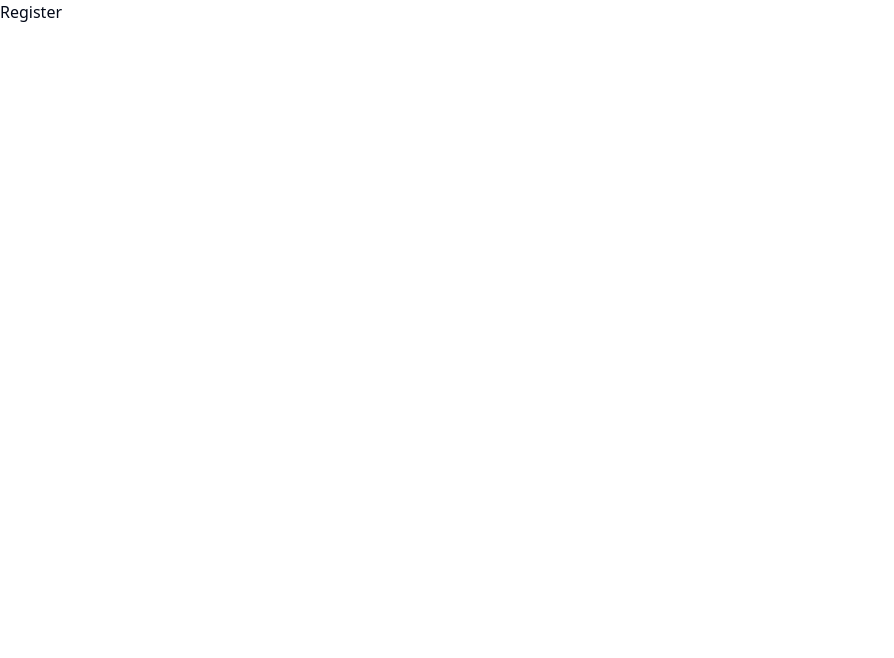
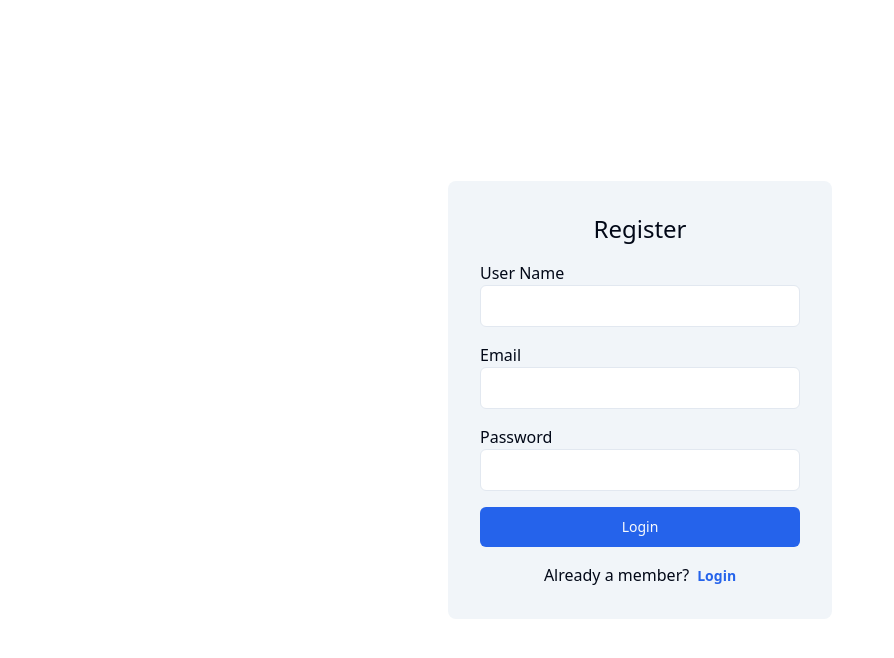
Before and after one commit to yzhuuuu/store, a React (Vite) app: page /register in a window 1280 px wide. Shown: the top 658 px of the page, without its empty margins (0-894 px from the left). Built offline with nearby package versions, Linux system fonts and the light colour scheme.

Commit message:
finish login and register pages

```diff
--- a/src/pages/Login.tsx
+++ b/src/pages/Login.tsx
@@ -1,5 +1,26 @@
+import { Form, Link } from "react-router-dom";
+import FormInput from "@/components/FormInput.tsx";
+import { Button } from "@/components/ui/button.tsx";
+
 function Login() {
-  return <div>Login</div>;
+  return (
+    <main className={"grid place-items-center h-screen"}>
+      <Form className={"bg-accent px-8 py-8 rounded-lg grid gap-y-4 w-96"}>
+        <h2 className={"text-center text-2xl"}>Login</h2>
+        <FormInput labelText={"Email"} type={"text"} name={"email"} />
+        <FormInput labelText={"Password"} type={"password"} name={"password"} />
+
+        <Button type={"submit"}>Login</Button>
+
+        <p className={"text-center"}>
+          Not a member yet?{" "}
+          <span className={"text-primary font-semibold"}>
+            <Link to={"/register"}>Register</Link>
+          </span>
+        </p>
+      </Form>
+    </main>
+  );
 }
 
 export default Login;
--- a/src/pages/Register.tsx
+++ b/src/pages/Register.tsx
@@ -1,5 +1,25 @@
+import { Form, Link } from "react-router-dom";
+import FormInput from "@/components/FormInput.tsx";
+import { Button } from "@/components/ui/button.tsx";
+
 function Register() {
-  return <div>Register</div>;
+  return (
+    <main className={"grid place-items-center h-screen"}>
+      <Form className={"bg-accent px-8 py-8 rounded-lg grid gap-y-4 w-96"}>
+        <h2 className={"text-center text-2xl"}>Register</h2>{" "}
+        <FormInput labelText={"User name"} type={"text"} name={"username"} />
+        <FormInput labelText={"Email"} type={"text"} name={"email"} />
+        <FormInput labelText={"Password"} type={"password"} name={"password"} />
+        <Button type={"submit"}>Login</Button>
+        <p className={"text-center"}>
+          Already a member?
+          <span className={"text-primary font-semibold text-sm ml-2"}>
+            <Link to={"/login"}>Login</Link>
+          </span>
+        </p>
+      </Form>
+    </main>
+  );
 }
 
 export default Register;
```
